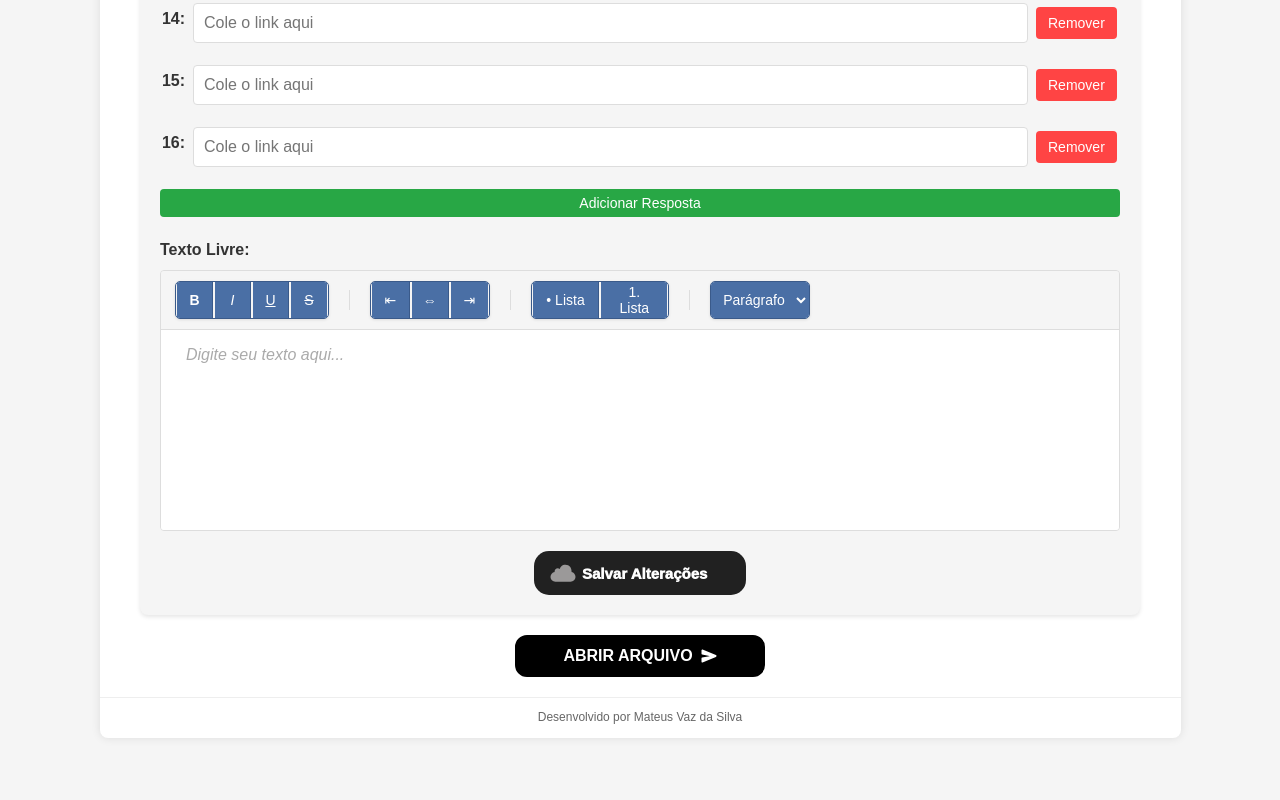
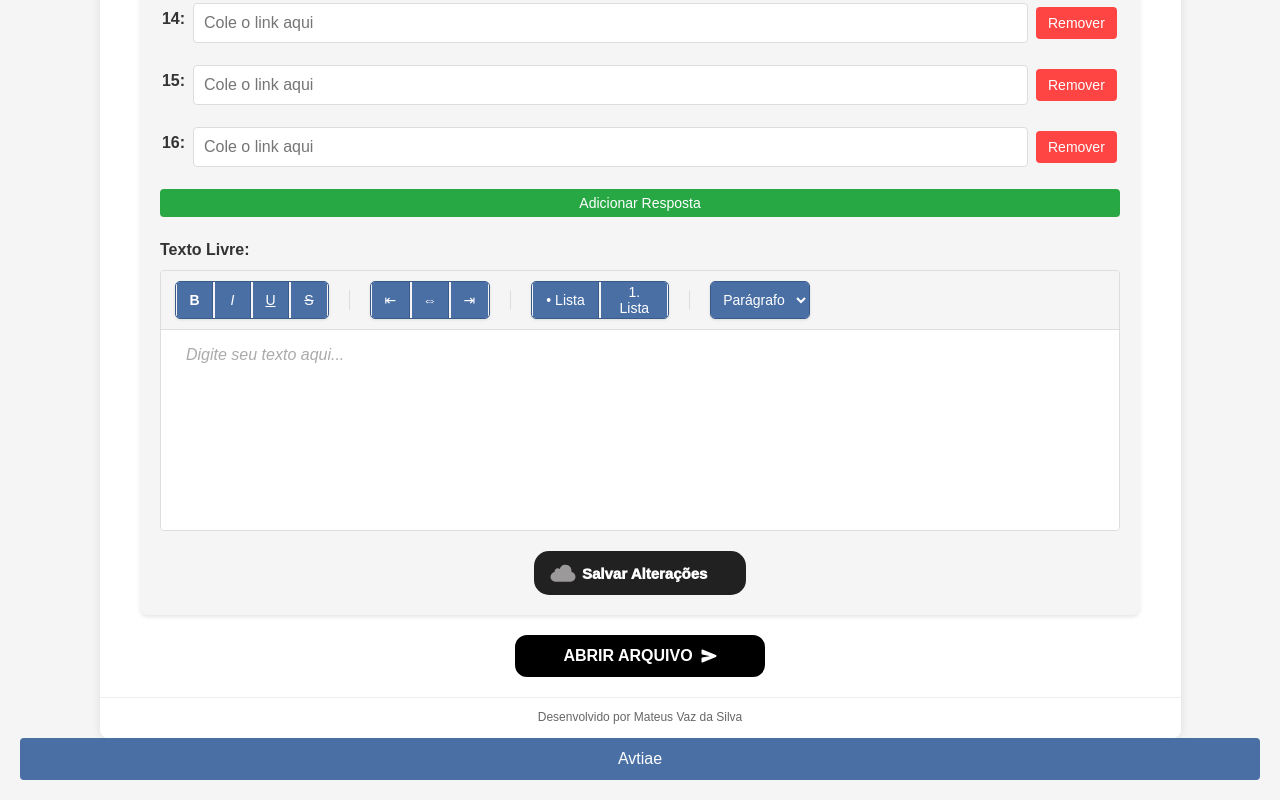
Before and after one commit to matevas22/preenchedorInfNet, a plain HTML site: page index.html in a window 1280 px wide. Shown: the part 1753-2553 px from the top of the page. Before the commit the page ends 2511 px from the top, so only its background shows below. Drawn offline with Linux system fonts and the light colour scheme.

Commit message:
upload commit

```diff
--- a/index.html
+++ b/index.html
@@ -246,7 +246,7 @@
 
       <div class="footer-credit">Desenvolvido por Mateus Vaz da Silva</div>
     </div>
-
+    <button>Avtiae</button>
     <script src="script.js"></script>
     <script>
       // Modo escuro
@@ -285,6 +285,7 @@
           this.classList.remove("loading");
         }, 2000);
       });
+
     </script>
   </body>
 </html>
```
